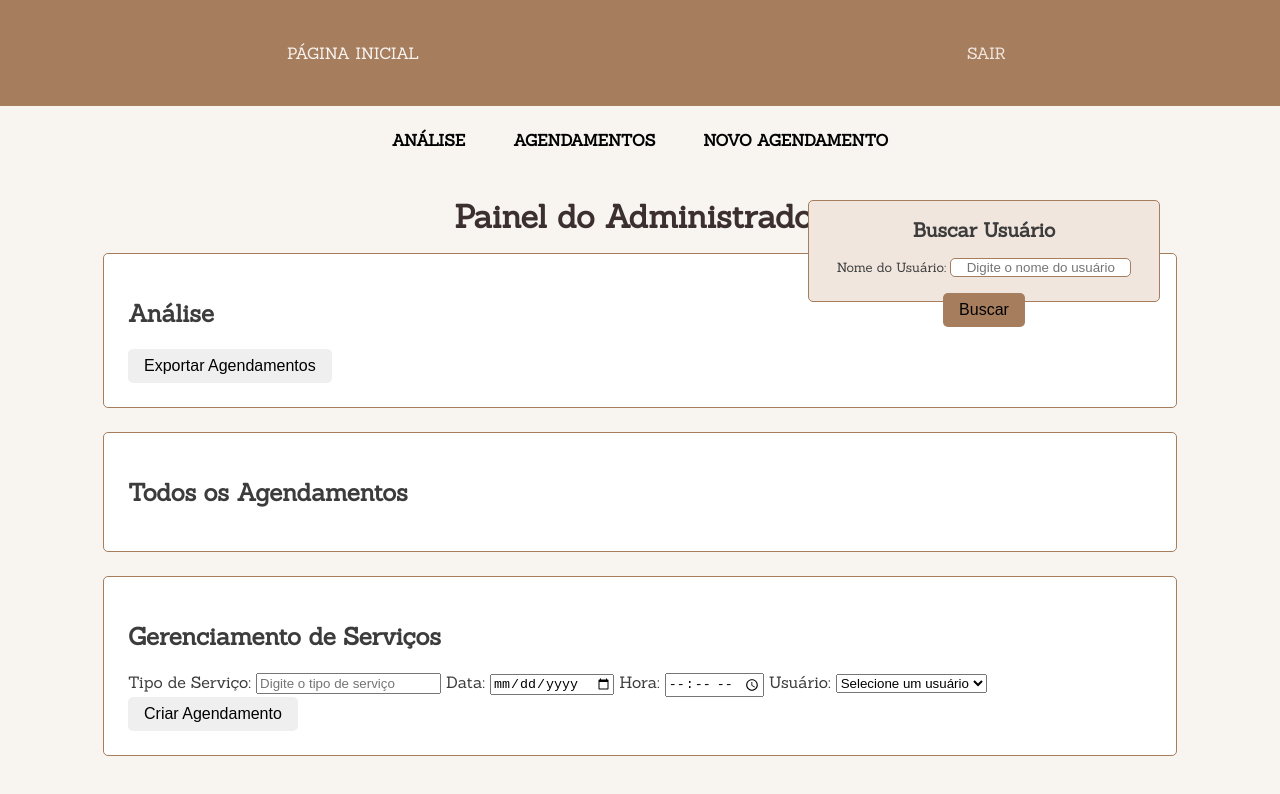
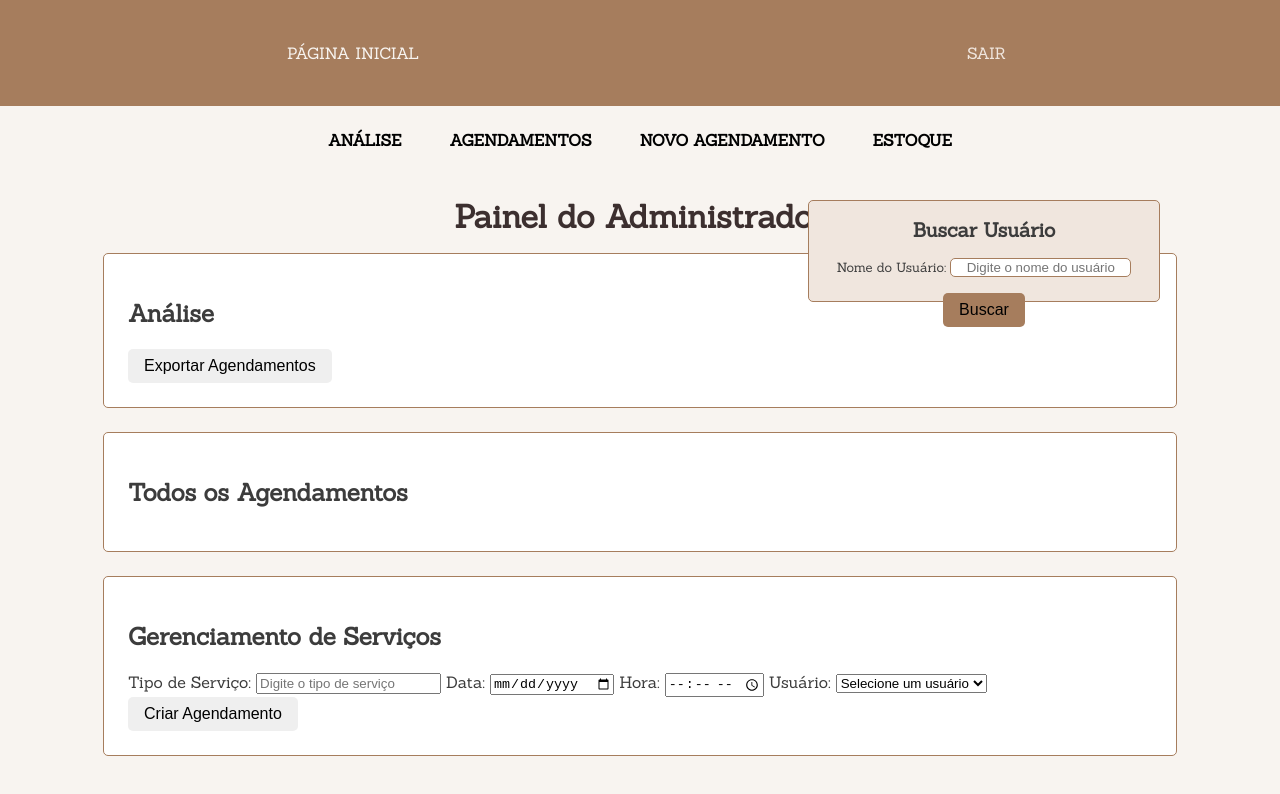
Before and after one commit to fredsonPOSantos/BarbeariaGenese, a plain HTML site: page admin-dashboard.html in a window 1280 px wide. Shown: the top 794 px of the page. Drawn offline with Linux system fonts and the light colour scheme; no server answers.

Commit message:
Update admin-dashboard.html

```diff
--- a/admin-dashboard.html
+++ b/admin-dashboard.html
@@ -19,6 +19,8 @@
         <button onclick="scrollToSection('analytics')">Análise</button>
         <button onclick="scrollToSection('admin-controls')">Agendamentos</button>
         <button onclick="scrollToSection('crud-controls')">Novo Agendamento</button>
+        <button onclick="scrollToSection('estoque-controls')">Estoque</button>
+
     </div>
 
     <!-- Painel do Administrador -->
```
